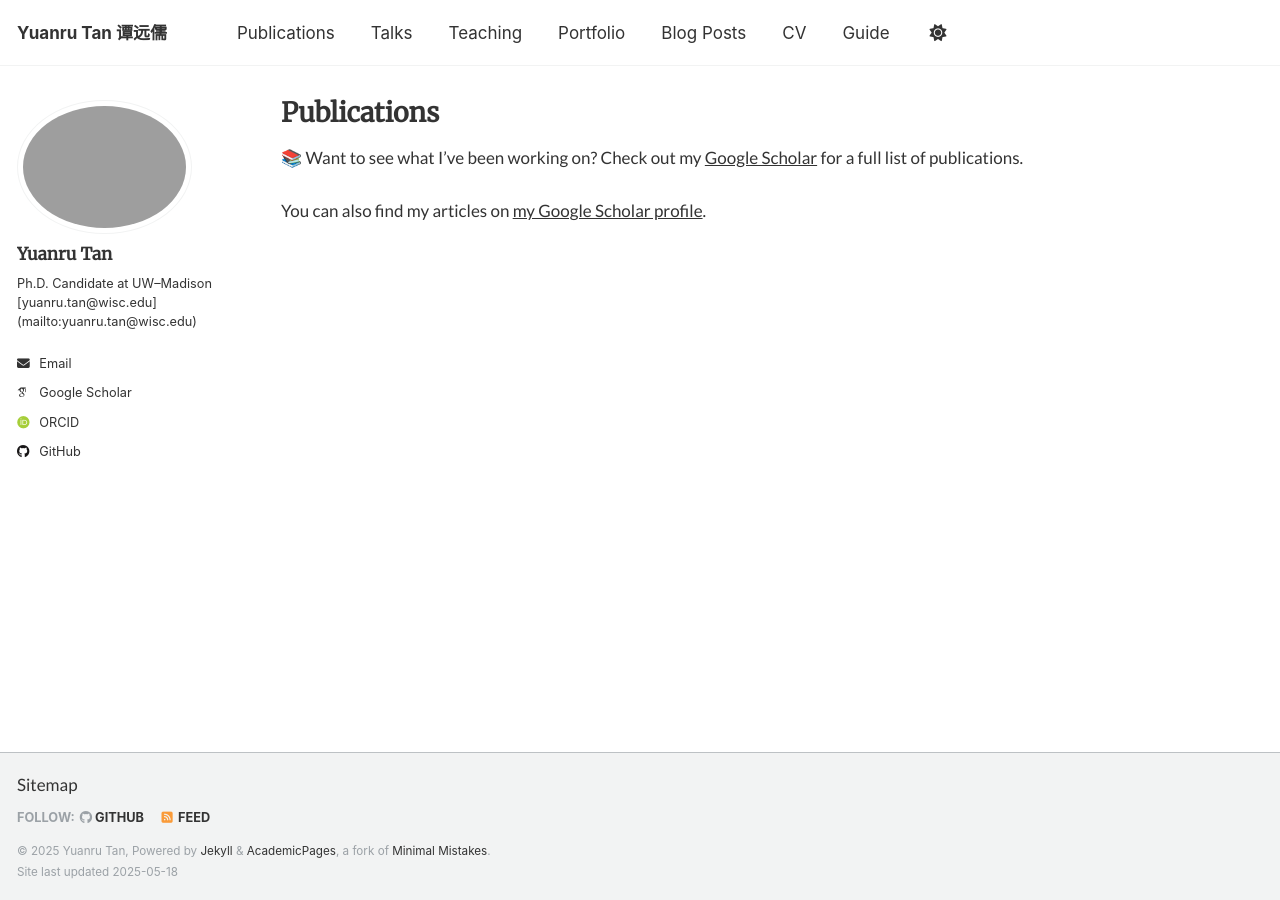
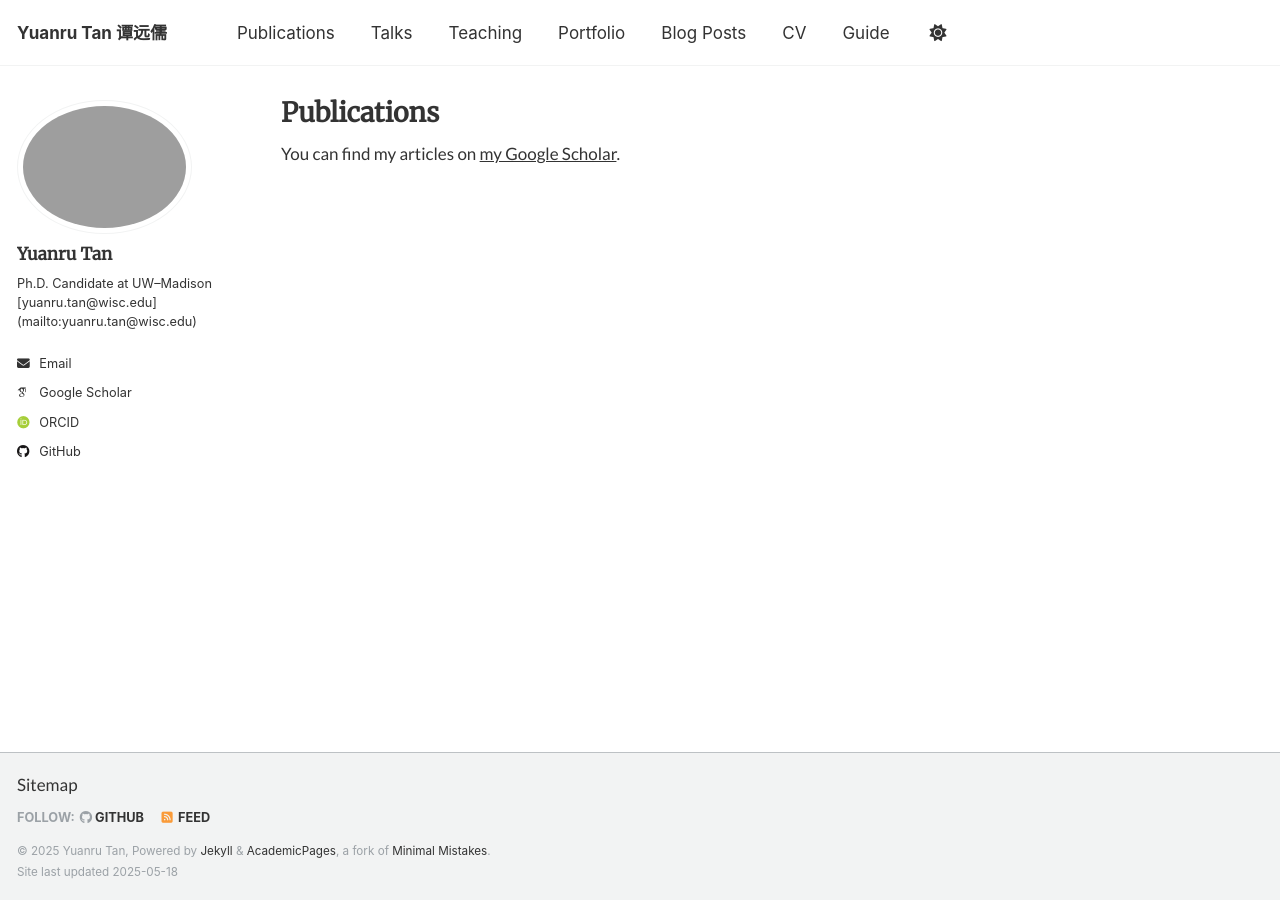
Before and after one commit to tanyuanru/tanyuanru.github.io, a Jekyll site: the page built from _pages/publications.html, in a window 1280 px wide. Built offline with Jekyll 4.4.1, drawn with Linux system fonts in a browser that asks for light colours; some web fonts are replaced.

Commit message:
Update publications.html

```diff
--- a/_pages/publications.html
+++ b/_pages/publications.html
@@ -5,15 +5,8 @@
 author_profile: true
 ---
 
-<p>
-  📚 Want to see what I’ve been working on? Check out my
-  <a href="https://scholar.google.com/citations?user=qb-mwrAAAAAJ&hl=en" target="_blank">Google Scholar</a>
-  for a full list of publications.
-</p>
-
-
 {% if site.author.googlescholar %}
-  <div class="wordwrap">You can also find my articles on <a href="{{site.author.googlescholar}}">my Google Scholar profile</a>.</div>
+  <div class="wordwrap">You can find my articles on <a href="{{site.author.googlescholar}}">my Google Scholar</a>.</div>
 {% endif %}
 
 {% include base_path %}
```
